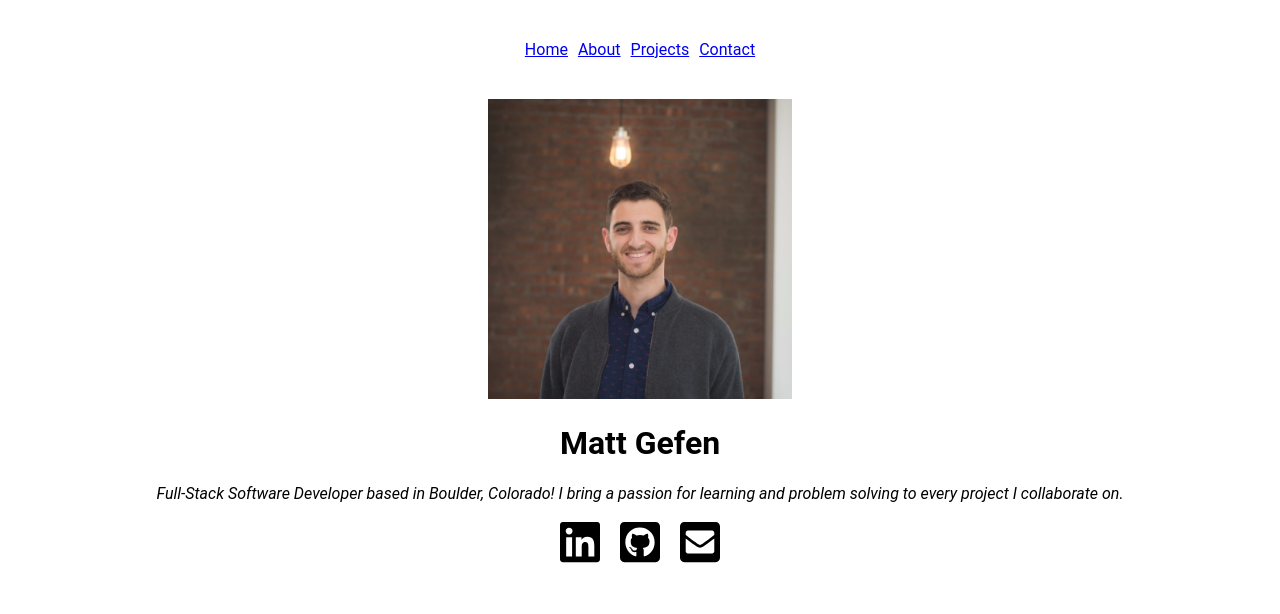
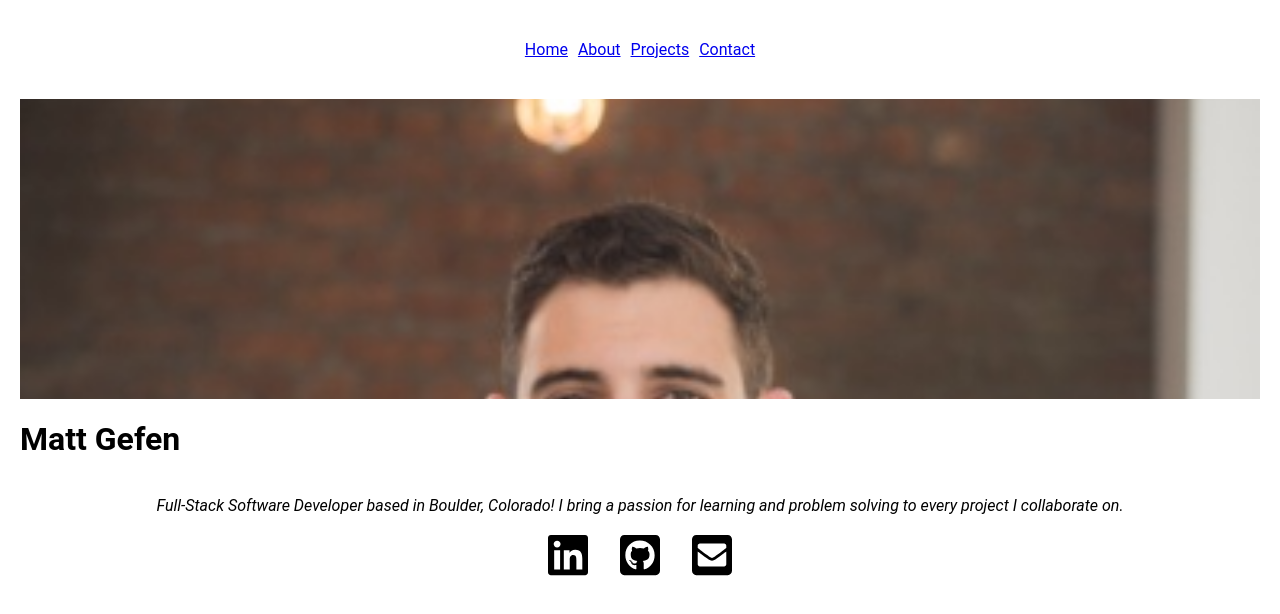
Before and after one commit to matt-gefen/portfolio-application, a React (Create React App) app: page / in a window 1280 px wide. Shown: the top 614 px of the page. Built offline with nearby package versions, Linux system fonts and the light colour scheme.

Commit message:
about page image and better button animations

```diff
--- a/package.json
+++ b/package.json
@@ -6,6 +6,7 @@
     "@testing-library/jest-dom": "^5.16.1",
     "@testing-library/react": "^12.1.2",
     "@testing-library/user-event": "^13.5.0",
+    "framer-motion": "^5.5.6",
     "react": "^17.0.2",
     "react-dom": "^17.0.2",
     "react-modal": "^3.14.4",
--- a/src/components/About/About.jsx
+++ b/src/components/About/About.jsx
@@ -1,12 +1,10 @@
 import React from 'react'
 import Modal from 'react-modal'
+import { motion } from 'framer-motion'
 
 import '../../styles/About.css'
 
-import headshot from '../../assets/images/headshot2017.png'
-import linkedin from '../../assets/icons/linkedin-brands.svg'
-import github from '../../assets/icons/github-square-brands.svg'
-import email from '../../assets/icons/envelope-square-solid.svg'
+import headshot from '../../assets/images/matt-beach.jpg'
 
 
 const customStyles = {
@@ -42,14 +40,24 @@ const About = (props) => {
   }
 
   return (
-    <div>
-      <img id='headshot' src={headshot} alt="headshot" />
+    <div className='about'>
+      <div
+        className='headshot-container'
+        style={{backgroundImage: `url(${headshot})`}}
+        ></div>
+      {/* <img id='headshot' src={headshot} alt="headshot" /> */}
       <h1>Matt Gefen
         <br></br>
         Software Engineer
       </h1>
-      <p><i>I am a Boulder based software engineer who loves hiking, reading, video games, and D&D! I'm passionate about full-stack software development and love building tools that address tangible organizational needs. </i></p>
-      <button onClick={openModal}>Read More</button>
+      <p className='summary'><i>I am a Boulder based software engineer who loves hiking, reading, video games, and D&D! I'm passionate about Full Stack software development and love building tools that address tangible organizational needs. </i></p>
+      <motion.button
+        whileHover={{ scale: 1.1 }}
+        whileTap={{ scale: 0.9 }}
+        onClick={openModal}
+      >
+        Read More
+      </motion.button>
       <Modal
         isOpen={modalIsOpen}
         onAfterOpen={afterOpenModal}
@@ -89,22 +97,37 @@ const About = (props) => {
           </div>
         </div>
       </Modal>
+      <div className='bio'>
+          <div className='left-bio'>
+            <h5>Age</h5>
+            <h5>City</h5>
+            <h5>Email</h5>
+            <h5>Current Employment</h5>
+          </div>
+          <div className='right-bio'>
+            <h5>26</h5>
+            <h5>Boulder, Colorado</h5>
+            <h5>
+              <a className='link' href='mailto: matt.gefen@gmail.com'>
+                matt.gefen@gmail.com
+              </a>
+            </h5>
+            <h5>Actively Seeking Opportunities</h5>
+          </div>
+        </div>
+        <a
+        className='link'
+        href='https://drive.google.com/file/d/1bgmu_M3bELyKMF5upDRMToTq44Qn9GJI/view?usp=sharing'
+        target="_blank"
+        rel="noopener noreferrer">
+          <motion.button
+            whileHover={{ scale: 1.1 }}
+            whileTap={{ scale: 0.9 }}
+          >
+          View Resume
+        </motion.button>
+      </a>
 
-      <h4>Programming</h4>
-
-      <h4>Frameworks</h4>
-      <p></p>
-      <div id='icons'>
-        <a href='https://www.linkedin.com/in/mattgefen/'>
-          <img class='icon' src={linkedin} alt='linkedin-logo' />
-        </a>
-        <a href='https://github.com/matt-gefen'>
-          <img class='icon' src={github} alt='github-logo'/>
-        </a>
-        <a class='link' href='mailto: matt.gefen@gmail.com'>
-          <img class='icon' src={email} alt='email-logo'/>
-        </a>
-      </div>
     </div>
   )
 }
--- a/src/components/Landing/Landing.jsx
+++ b/src/components/Landing/Landing.jsx
@@ -1,6 +1,7 @@
 import React from 'react'
+import { motion } from 'framer-motion';
 
-import '../../styles/Landing.css'
+import styles from "./Landing.module.css";
 
 import headshot from '../../assets/images/headshot2017.png'
 import linkedin from '../../assets/icons/linkedin-brands.svg'
@@ -9,19 +10,38 @@ import email from '../../assets/icons/envelope-square-solid.svg'
 
 const Landing = (props) => {
   return (
-    <div>
-      <img id='headshot' src={headshot} alt="headshot" />
+    <div className={styles.landing}>
+      <div
+        className='headshot-container'
+        style={{backgroundImage: `url(${headshot})`}}>
+      </div>
       <h1>Matt Gefen</h1>
       <p><i>Full-Stack Software Developer based in Boulder, Colorado! I bring a passion for learning and problem solving to every project I collaborate on.</i></p>
       <div id='icons'>
         <a href='https://www.linkedin.com/in/mattgefen/'>
-          <img class='icon' src={linkedin} alt='linkedin-logo' />
+          <motion.button
+            whileHover={{ scale: 1.1 }}
+            whileTap={{ scale: 0.9 }}
+            style={{backgroundColor: "transparent", border: "none"}}>
+              <img class='icon' src={linkedin} alt='linkedin-logo' />
+          </motion.button>
         </a>
         <a href='https://github.com/matt-gefen'>
-          <img class='icon' src={github} alt='github-logo'/>
+          <motion.button
+            whileHover={{ scale: 1.1 }}
+            whileTap={{ scale: 0.9 }}
+            style={{backgroundColor: "transparent", border: "none"}}
+          >
+            <img class='icon' src={github} alt='github-logo'/>
+          </motion.button>
         </a>
         <a class='link' href='mailto: matt.gefen@gmail.com'>
-          <img class='icon' src={email} alt='email-logo'/>
+        <motion.button
+          whileHover={{ scale: 1.1 }}
+          whileTap={{ scale: 0.9 }}
+          style={{backgroundColor: "transparent", border: "none"}}>
+            <img class='icon' src={email} alt='email-logo'/>
+        </motion.button>
         </a>
       </div>
     </div>
--- a/src/styles/Landing.css
+++ b/src/components/Landing/Landing.module.css
@@ -1,3 +1,10 @@
+.landing {
+  display: flex;
+  flex-direction: column;
+  align-content: center;
+  justify-content: center;
+}
+
 #icons {
   display: flex;
   align-items: center;
@@ -7,6 +14,10 @@
 
 .icon {
   width: 40px;
+}
+
+h1 {
+  text-align: center;
 }
 /*
 #headshot {
--- a/src/styles/About.css
+++ b/src/styles/About.css
@@ -8,30 +8,42 @@
 .icon {
   width: 40px;
 }
-/*
-#headshot {
-  position: absolute;
-  top: 0;
-  bottom: 0;
-  left: 0;
-  right: 0;
+.headshot-container {
+  height: 300px;
+  margin-left: 20px;
+  margin-right: 20px;
   background-repeat: no-repeat;
-  background-position: 50%;
   background-size: cover;
-  -webkit-animation: morph 8s ease-in-out 1s infinite;
-  animation: morph 8s ease-in-out 1s infinite;
-  background-blend-mode: multiply;
-  box-shadow: inset 0 0 0 9px hsla(0,0%,100%,.3);
-  border-radius: 60% 40% 30% 70%/60% 30% 70% 40%;
-  overflow: hidden;
-} */
+  background-position-y: 25%;
+}
 
-#headshot {
-  background-image: 'src/assets/images/headshot2017.png';
-  height: 300px;
+.summary {
+  margin-left: 20px;
+  margin-right: 20px;
+  text-align: left;
+}
+
+h1 {
+  text-align: left;
+  margin-left: 20px;
 }
 
 .skills {
   display: flex;
   gap: 20px;
 }
+
+.bio {
+  display: flex;
+  gap: 20px;
+}
+
+.right-bio {
+  text-align: left;
+}
+
+.left-bio {
+  text-align: right;
+  width: 20%;
+  margin-left: 20px;
+}
```
Also changed, not shown: 2 other files (tests, documents, lock files or other folders).
